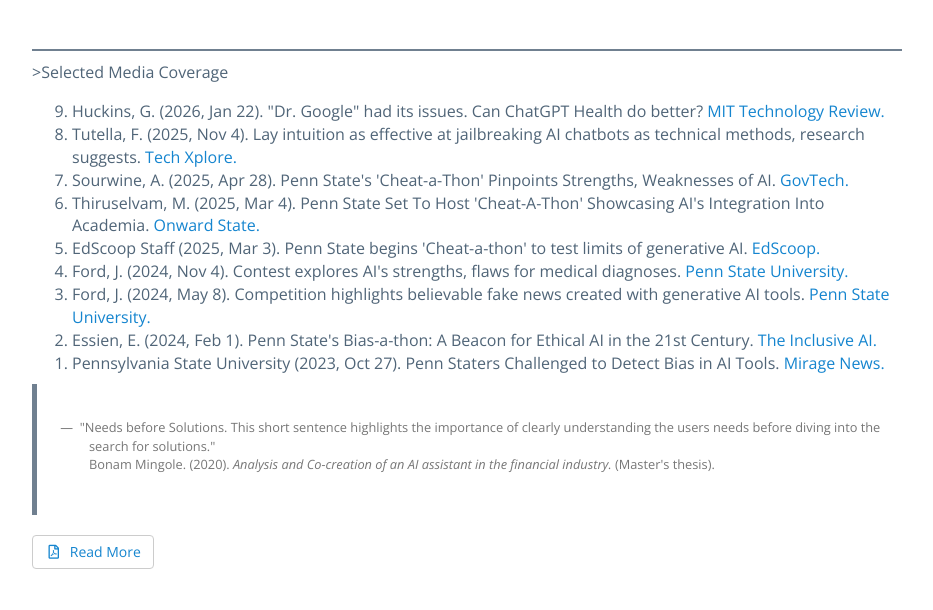
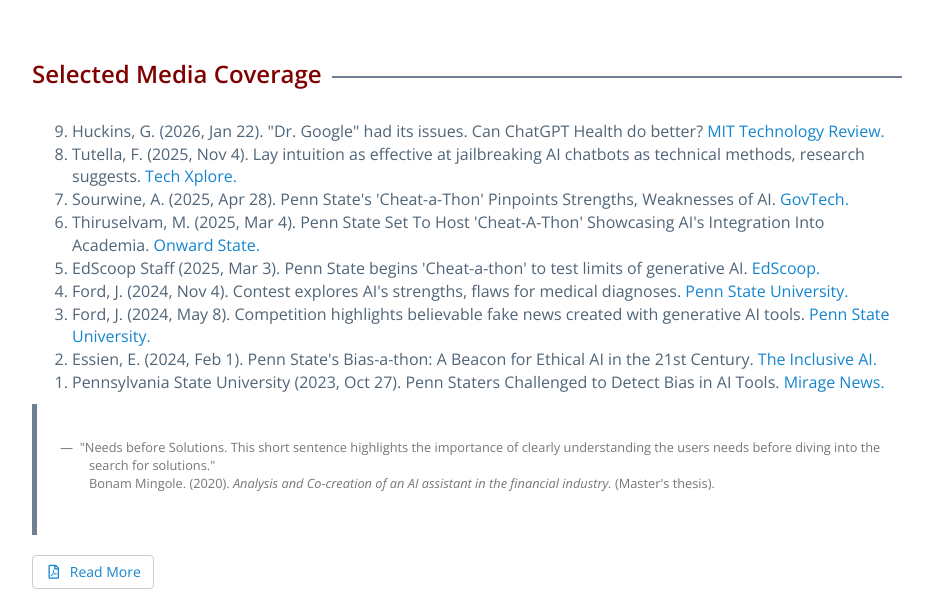
Before and after one commit to Bonam-M/bonam-M.github.io, a plain HTML site: page research.html in a window 1280 px wide. Shown: the part 1165-1775 px from the top of the page, without its empty margins (173-1106 px from the left). Drawn offline with nearby package versions, Linux system fonts and the light colour scheme; some icons are missing.

Commit message:
Update research.html

```diff
--- a/research.html
+++ b/research.html
@@ -99,7 +99,7 @@
         <p>    </p>
 
          <!-- Selected Media Coverage -->
-        <h3 class="push-down-4"></h3>>Selected Media Coverage</h3>
+        <h3 class="push-down-4"><span>Selected Media Coverage</span></h3>
         <ol class="push-down-1" reversed>
           <li>Huckins, G. (2026, Jan 22). "Dr. Google" had its issues. Can ChatGPT Health do better? <a href="https://www.technologyreview.com/2026/01/22/1131692/dr-google-had-its-issues-can-chatgpt-health-do-better/">MIT Technology Review.</a></li>
           <li>Tutella, F. (2025, Nov 4). Lay intuition as effective at jailbreaking AI chatbots as technical methods, research suggests. <a href="https://techxplore.com/news/2025-11-lay-intuition-effective-jailbreaking-ai.html">Tech Xplore.</a></li>
```
